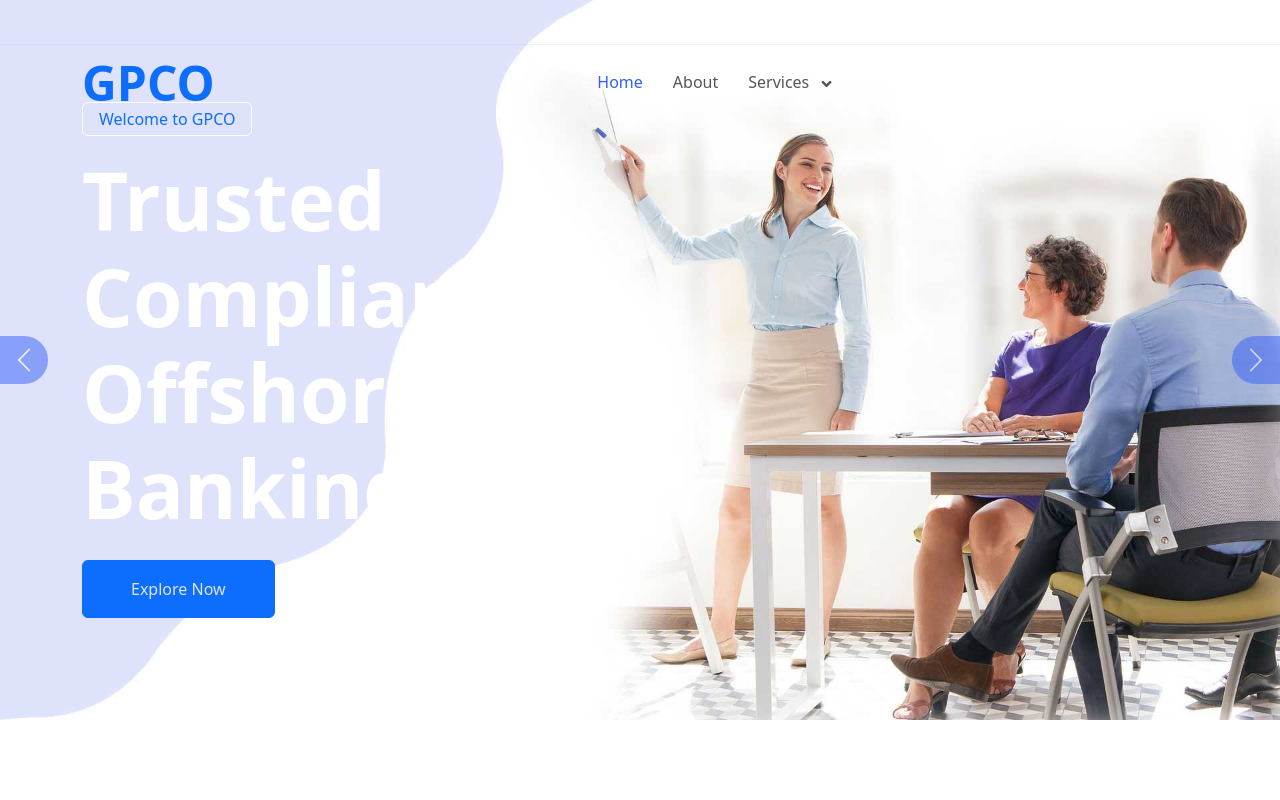
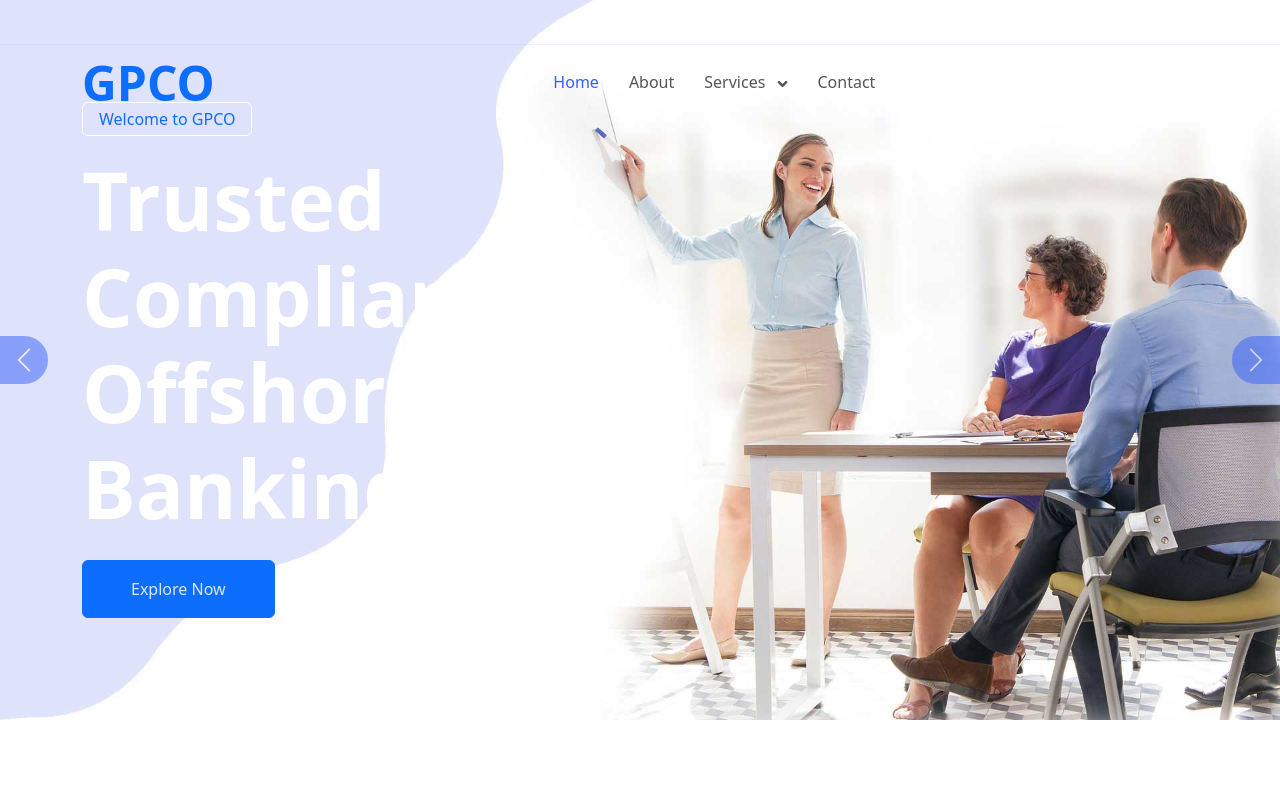
Before and after one commit to rthinfotech/gpco-finance-consulting, a plain HTML site: page index.html in a window 1280 px wide. Shown: the top 800 px of the page. Drawn offline with nearby package versions, Linux system fonts and the light colour scheme.

Commit message:
un deploy changes

```diff
--- a/index.html
+++ b/index.html
@@ -92,8 +92,7 @@
                         </div>
                     </div>
 
-                    <!-- <a href="contact.html" class="nav-item nav-link">Contact</a> -->
-                     <!-- testing deploy changes  -->
+                    <a href="contact.html" class="nav-item nav-link">Contact</a>
 
                 </div>
             </div>
```
